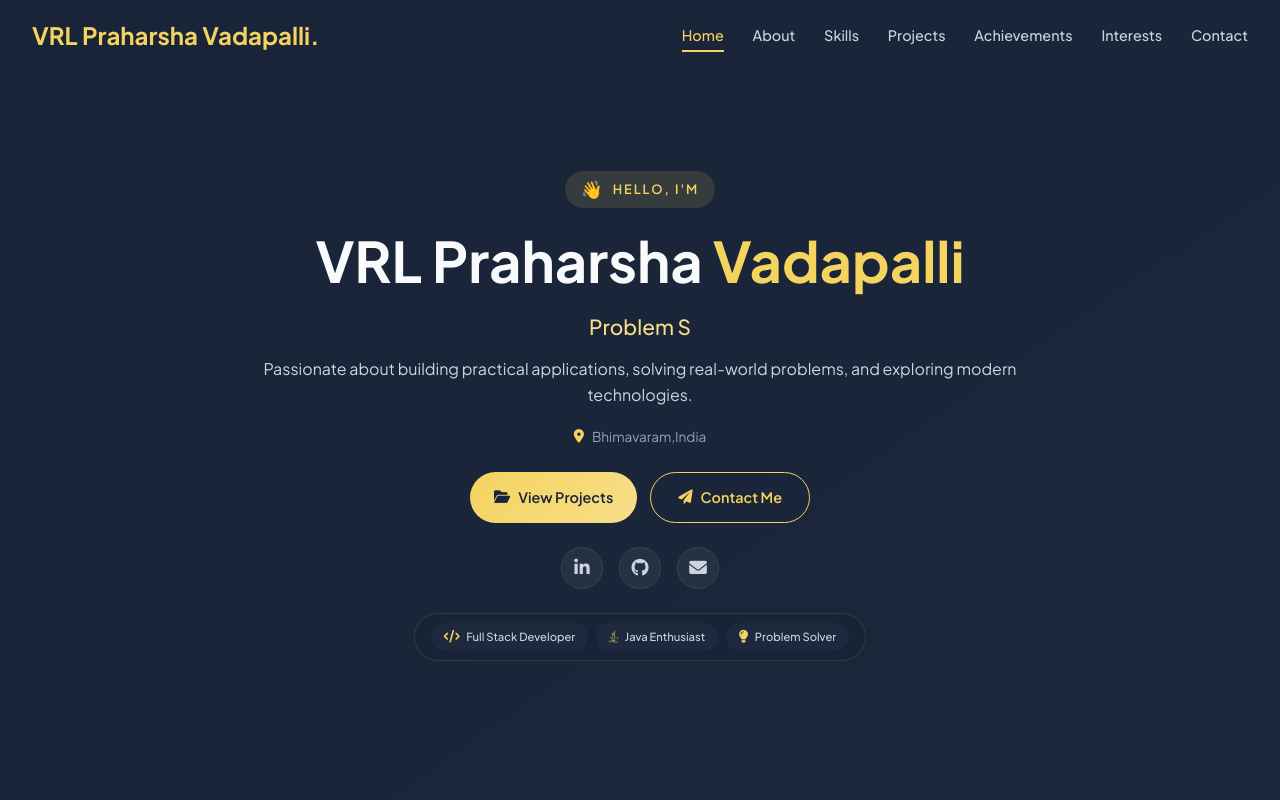
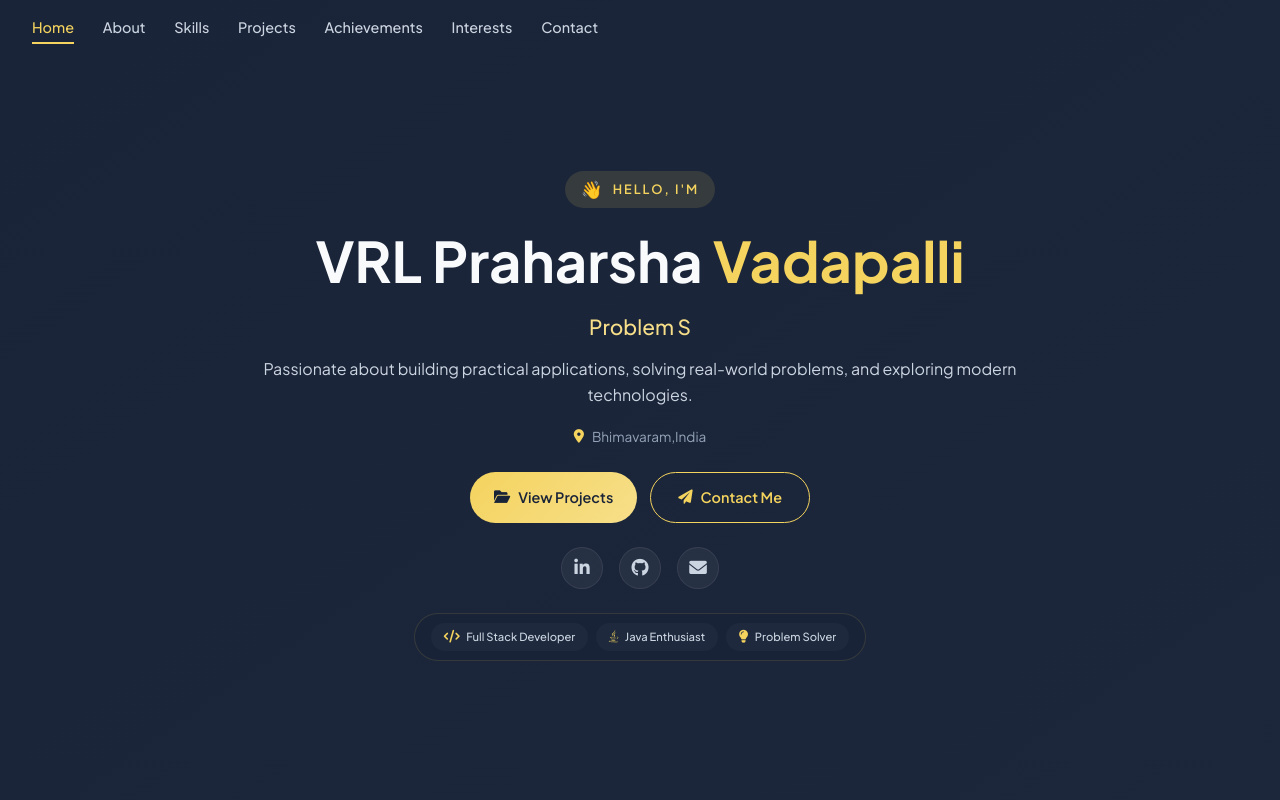
Before and after one commit to prahi-7/FUTURE_FS_O1, a plain HTML site: page frontend/index.html in a window 1280 px wide. Shown: the top 800 px of the page. Drawn offline with Linux system fonts and the light colour scheme.

Commit message:
Duplicate name removed for professional view

```diff
--- a/frontend/index.html
+++ b/frontend/index.html
@@ -21,7 +21,6 @@
 
 <nav class="navbar" id="navbar">
     <div class="container nav-container">
-        <a href="#" class="logo">VRL Praharsha Vadapalli<span class="logo-dot">.</span></a>
         <div class="nav-links" id="navLinks">
             <a href="#home" class="nav-link">Home</a>
             <a href="#about" class="nav-link">About</a>
```
